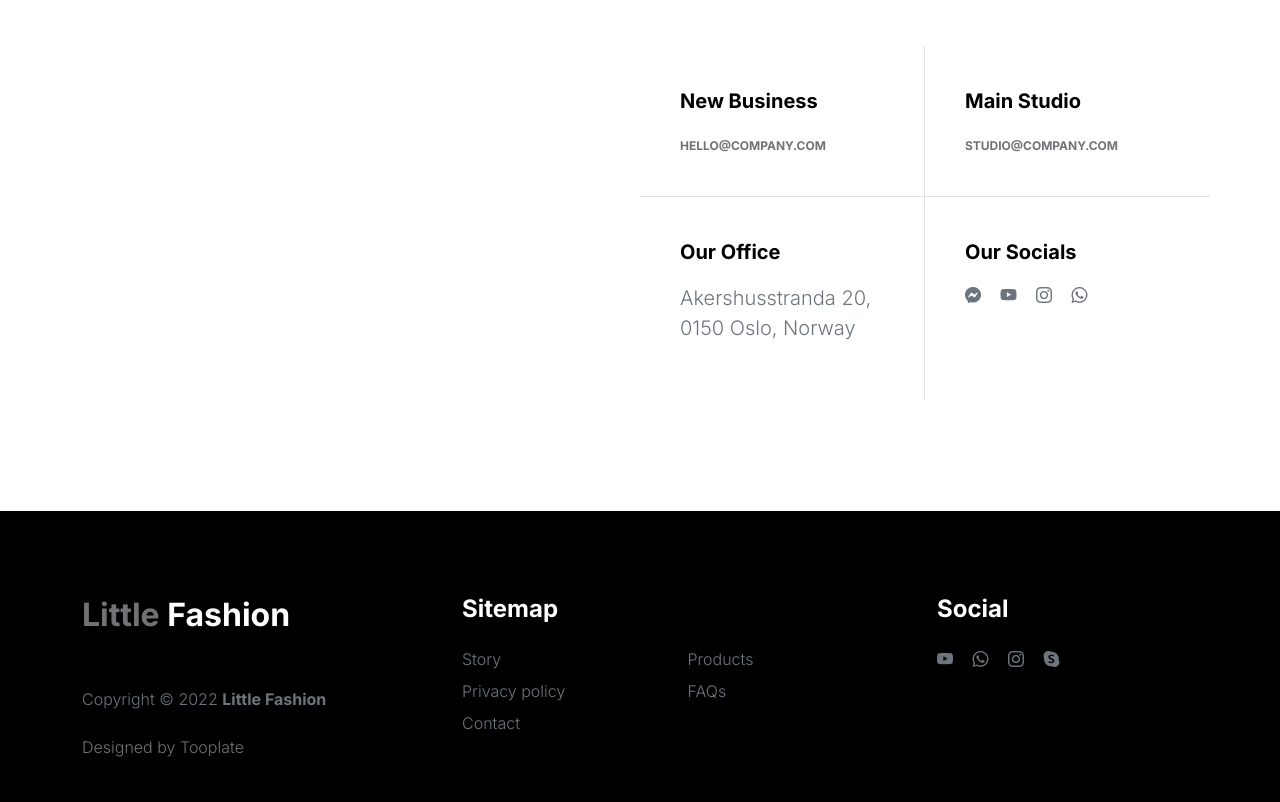
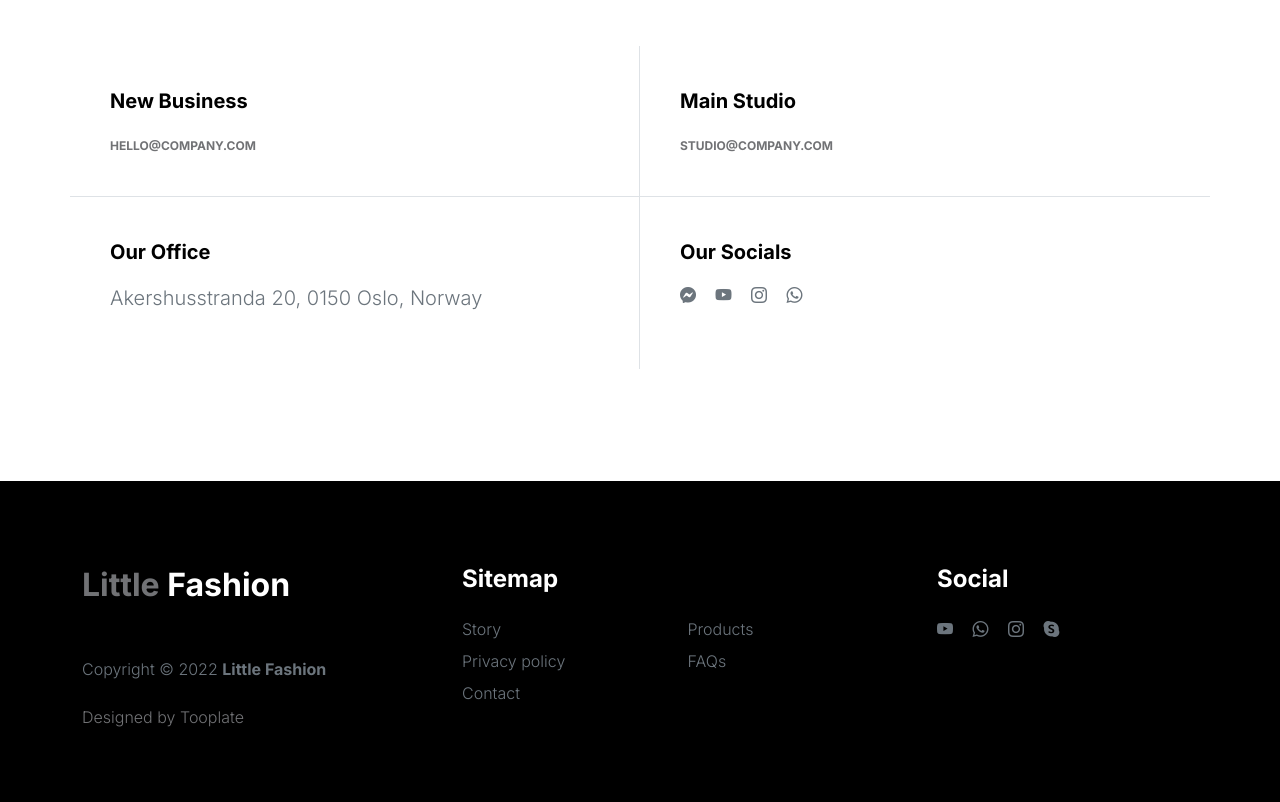
Before and after one commit to dan12410/pme, a plain HTML site: page contact.html in a window 1280 px wide. Shown: the part 1282-2084 px from the top of the page. Drawn offline with Linux system fonts and the light colour scheme.

Commit message:
contact.html

```diff
--- a/contact.html
+++ b/contact.html
@@ -163,7 +163,7 @@ https://www.tooplate.com/view/2127-little-fashion
 			                </iframe>
 			            </div>
 
-                        <div class="col-lg-6 col-12 mt-5 ms-auto">
+                        <div class="col-lg-12 col-12 mt-5 ms-auto">
                             <div class="row">
                                 <div class="col-6 border-end contact-info">
                                     <h6 class="mb-3">New Business</h6>
```
